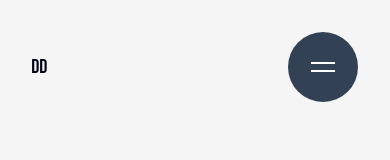
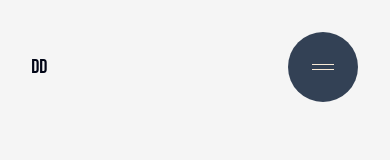
Before and after one commit to daniel-lou18/OC-projet8-portfolio, a React (Vite) app: page /contact in a window 390 px wide. Shown: the top 160 px of the page. Built offline with nearby package versions, Linux system fonts and the light colour scheme.

Commit message:
Modifier le bouton Hamburger : utiliser ::before et ::after à la place du svg

```diff
--- a/src/components/Header/Hamburger.tsx
+++ b/src/components/Header/Hamburger.tsx
@@ -1,13 +1,20 @@
 import { AnimatePresence, motion } from "framer-motion";
 import { MouseEvent, useState } from "react";
+import styles from "./hamburger.module.css";
 
 type HamburgerProps = {
   isVisible: boolean;
+  showMenu: boolean;
   size?: number;
   onClick: () => void;
 };
 
-function Hamburger({ isVisible, size = 80, onClick }: HamburgerProps) {
+function Hamburger({
+  isVisible,
+  showMenu,
+  size = 80,
+  onClick,
+}: HamburgerProps) {
   const [mouseX, setMouseX] = useState(0);
   const [mouseY, setMouseY] = useState(0);
 
@@ -26,7 +33,7 @@ function Hamburger({ isVisible, size = 80, onClick }: HamburgerProps) {
     <AnimatePresence>
       {isVisible && (
         <motion.div
-          className={`rounded-full overflow-hidden bg-slate-700 top-8 right-8 flex justify-center items-center fixed z-50 hover:cursor-pointer`}
+          className="fixed right-8 top-8 z-50 flex items-center justify-center overflow-hidden rounded-full bg-slate-700 hover:cursor-pointer"
           style={{ width: `${size}px`, height: `${size}px` }}
           initial={{ scale: 0 }}
           animate={{
@@ -56,31 +63,8 @@ function Hamburger({ isVisible, size = 80, onClick }: HamburgerProps) {
               damping: 15,
               stiffness: 150,
             }}
-          >
-            <svg
-              xmlns="http://www.w3.org/2000/svg"
-              viewBox="0 0 24 24"
-              width="48"
-              height="24"
-            >
-              <line
-                x1="0"
-                y1="16"
-                x2="24"
-                y2="16"
-                stroke="white"
-                strokeWidth="2"
-              />
-              <line
-                x1="0"
-                y1="8"
-                x2="24"
-                y2="8"
-                stroke="white"
-                strokeWidth="2"
-              />
-            </svg>
-          </motion.div>
+            className={`${styles.hamburger}`}
+          ></motion.div>
         </motion.div>
       )}
     </AnimatePresence>
--- a/src/components/Header/Header.tsx
+++ b/src/components/Header/Header.tsx
@@ -28,6 +28,7 @@ function Header() {
         showHeader={showHeader}
         showHamburger={showHamburger}
         handleClick={toggleMenu}
+        showMenu={showMenu}
       />
       <HeaderMobile
         showHeader={showHeader}
--- a/src/components/Header/HeaderDesktop.tsx
+++ b/src/components/Header/HeaderDesktop.tsx
@@ -5,6 +5,7 @@ import Hamburger from "./Hamburger";
 
 export type HeaderProps = {
   showHeader: boolean;
+  showMenu: boolean;
   handleClick: () => void;
 };
 
@@ -13,6 +14,7 @@ type HeaderDesktopProps = HeaderProps & { showHamburger: boolean };
 function HeaderDesktop({
   showHeader,
   showHamburger,
+  showMenu,
   handleClick,
 }: HeaderDesktopProps) {
   return (
@@ -31,7 +33,11 @@ function HeaderDesktop({
           </motion.header>
         )}
       </AnimatePresence>
-      <Hamburger isVisible={showHamburger} onClick={handleClick} />
+      <Hamburger
+        isVisible={showHamburger || showMenu}
+        showMenu={showMenu}
+        onClick={handleClick}
+      />
     </div>
   );
 }
--- a/src/components/Header/HeaderMobile.tsx
+++ b/src/components/Header/HeaderMobile.tsx
@@ -3,7 +3,7 @@ import Hamburger from "./Hamburger";
 import Name from "./Name";
 import { HeaderProps } from "./HeaderDesktop";
 
-type HeaderMobileProps = HeaderProps & { showMenu: boolean };
+type HeaderMobileProps = HeaderProps;
 
 function HeaderMobile({
   showHeader,
@@ -25,7 +25,12 @@ function HeaderMobile({
           </motion.div>
         )}
       </AnimatePresence>
-      <Hamburger isVisible={true} onClick={handleClick} size={70} />
+      <Hamburger
+        isVisible={true}
+        showMenu={showMenu}
+        onClick={handleClick}
+        size={70}
+      />
     </div>
   );
 }
--- /dev/null
+++ b/src/components/Header/hamburger.module.css
@@ -0,0 +1,25 @@
+.hamburger {
+  width: 80%;
+  height: 80%;
+  position: relative;
+}
+
+.hamburger::after {
+  content: "";
+  position: absolute;
+  width: 40%;
+  height: 1px;
+  background-color: antiquewhite;
+  top: 45%;
+  left: 30%;
+}
+
+.hamburger::before {
+  content: "";
+  position: absolute;
+  width: 40%;
+  height: 1px;
+  background-color: antiquewhite;
+  bottom: 45%;
+  left: 30%;
+}
--- a/src/components/ui/Button/Button.tsx
+++ b/src/components/ui/Button/Button.tsx
@@ -10,7 +10,7 @@ type ButtonProps = PropsWithChildren<{
 function Button({ children, className = "regular" }: ButtonProps) {
   return (
     <button
-      className={`relative z-30 overflow-hidden rounded-full border border-solid border-neutral-400 text-sm lg:text-base ${styles.button} ${styles[className]}`}
+      className={`relative z-30 overflow-hidden whitespace-nowrap rounded-full border border-solid border-neutral-400 text-sm lg:text-base ${styles.button} ${styles[className]}`}
     >
       {children}
     </button>
```
